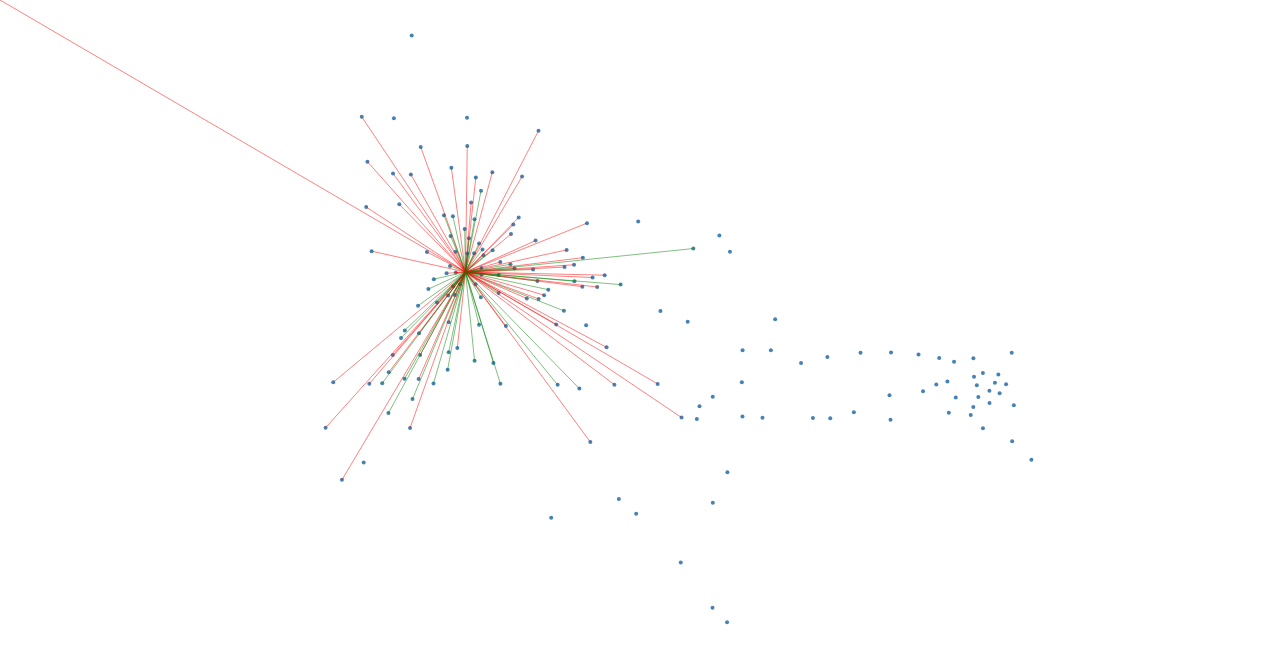
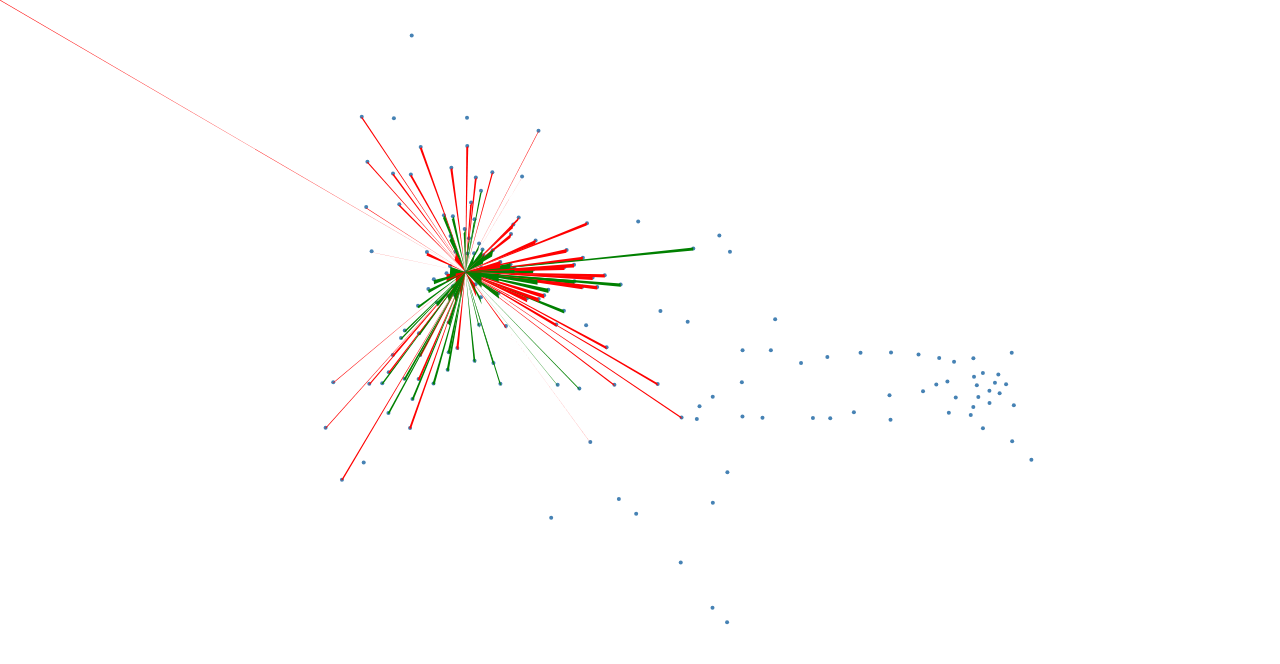
Before and after one commit to cpdean/bikes, a plain HTML site: page projections/station_flow/index.html in a window 1280 px wide. Drawn offline with nearby package versions, Linux system fonts and the light colour scheme.

Commit message:
trying to visualize the weight of bikeflow between stations

```diff
--- a/projections/station_flow/index.html
+++ b/projections/station_flow/index.html
@@ -98,6 +98,7 @@ d3.csv("stations.csv", function(data){
         var start_node = lookup_by("Start Station");
         var end_node = lookup_by("End Station");
 
+        /*
         map.selectAll("line")
         .data(graph_data)
         .enter()
@@ -108,7 +109,37 @@ d3.csv("stations.csv", function(data){
         .attr("x2", function(d){ return end_node(d)[0]; })
         .attr("y2", function(d){ return end_node(d)[1]; })
         .attr("stroke", function(d){ return d.weight > 0 ? "green" : "red";})
-        .attr("stroke-width", function(d){ return .5;})
+        .attr("stroke-width", function(d){ return Math.log(Math.abs(d.weight));})
+        */
+
+        map.selectAll("polygon")
+        .data(graph_data)
+        .enter()
+        .append("polygon")
+        .attr("class", "route")
+        .attr("fill", function(d){ return d.weight > 0 ? "green" : "red";})
+        .attr("points", function(d){
+            var start_point = start_node(d);
+            var base_point = end_node(d);
+            var end_offset = [base_point[0], base_point[1] + Math.log(Math.abs(d.weight))];
+            function distance(p1, p2){
+                return Math.sqrt(Math.pow(p1[0] - p2[0], 2) + Math.pow(p1[1] - p2[1], 2));
+            }
+            var c = 1;
+
+
+            var base_1_x = base_point[0] + c * (base_point[1] - start_point[1]) / distance(base_point, start_point);
+            var base_1_y = base_point[1] + c * (base_point[0] - start_point[1]) / distance(base_point, start_point);
+
+            var base_2_x = base_point[0] - c * (base_point[1] - start_point[1]) / distance(base_point, start_point);
+            var base_2_y = base_point[1] - c * (base_point[0] - start_point[0]) / distance(base_point, start_point);
+
+            var base_1 = [base_1_x, base_1_y];
+            var base_2 = [base_2_x, base_2_y];
+
+            var comma_delimited = [start_point, base_1, base_2].map(function(e){ return e.join(","); });
+            return comma_delimited.join(" ");
+        });
 
     });
 
```
